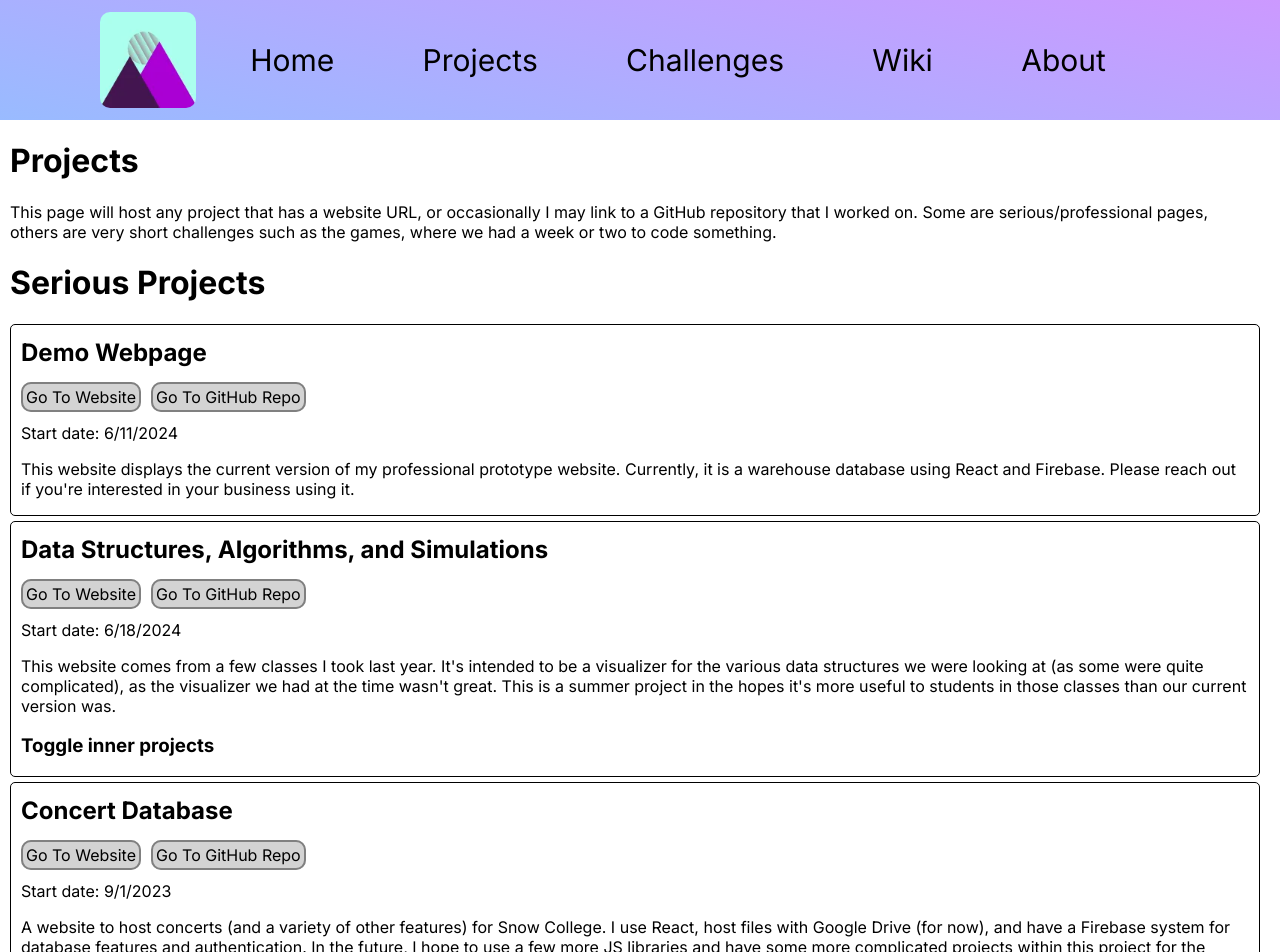
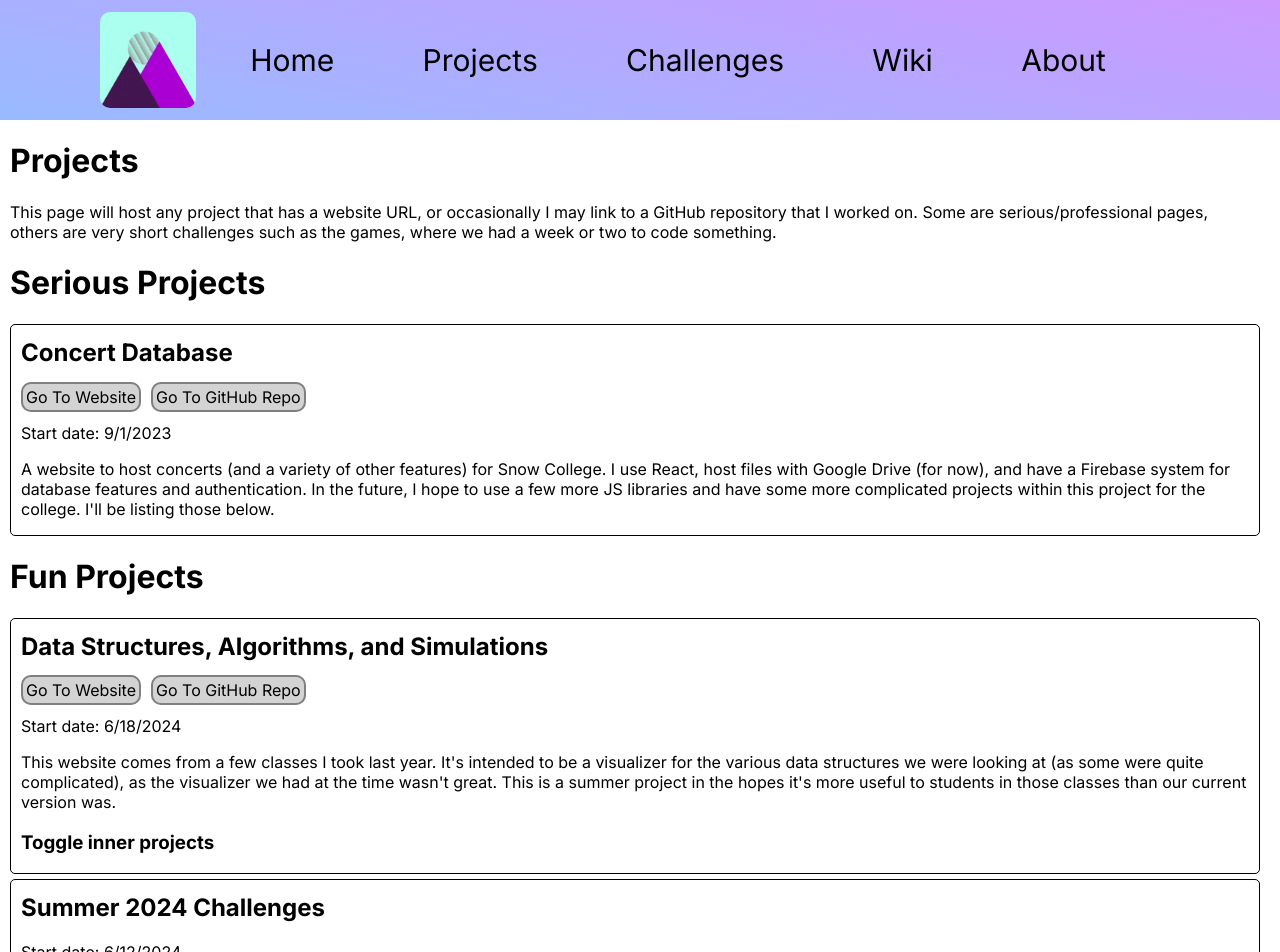
Before and after one commit to Cody-Howell/CodyHowellDevPage, a React (Create React App) app in the folder devhomepage/: page /#/projects in a window 1280 px wide. Shown: the top 952 px of the page. Built offline with nearby package versions, Linux system fonts and the light colour scheme.

Commit message:
Adjusted projects, added some info to challenges

```diff
--- a/devhomepage/src/components/Data.ts
+++ b/devhomepage/src/components/Data.ts
@@ -39,8 +39,8 @@ timeframe1Array.push({
   title: "Create a Board Game",
   number: 3,
   description: "Make a board game! You can make something new or simply implement an existing game, such as checkers or chess, or something more exotic like Hex Chess. ",
-  codyLink: "",
-  codyStars: 0,
+  codyLink: "https://github.com/Cody-Howell/SC2024-BoardGame",
+  codyStars: 2,
   taftLink: "",
   taftStars: 0,
   jesseLink: "",
--- a/devhomepage/src/components/Projects.tsx
+++ b/devhomepage/src/components/Projects.tsx
@@ -19,14 +19,34 @@ export class Projects extends React.Component {
           such as the games, where we had a week or two to code something.
         </p>
         <h1>Serious Projects</h1>
-        <Project project={{title: "Demo Webpage",
+        {/* <Project project={{
+          title: "Demo Webpage",
           link: "https://demo.codyhowell.dev",
           githubLink: "https://github.com/Cody-Howell/DemoProject",
           startDate: new Date('2024-06-11'),
           description: "This website displays the current version of my professional prototype website. Currently, it is a warehouse database using React and Firebase. Please reach out if you're interested in your business using it. ",
           nestedProjects: []
+        }} /> */}
+        <Project project={{
+          title: "Concert Database",
+          link: "https://concerts.codydhowell.com",
+          githubLink: "https://github.com/Cody-Howell/SnowConcerts",
+          startDate: new Date('2023-09-01'),
+          description: "A website to host concerts (and a variety of other features) for Snow College. I use React, host files with Google Drive (for now), and have a Firebase system for database features and authentication. In the future, I hope to use a few more JS libraries and have some more complicated projects within this project for the college. I'll be listing those below. ",
+          nestedProjects: [
+            // { title: "Score Library",
+            //   link: "https://concerts.codydhowell.com/work/scorelibrary",
+            //   githubLink: "",
+            //   startDate: new Date('2024-01-10'),
+            //   description: "DESCRIPTION HERE",
+            //   nestedProjects: [] }
+          ]
         }} />
-        <Project project={{title: "Data Structures, Algorithms, and Simulations",
+
+        {/* This is the "Fun Projects" line so that it's easier to find later on, say when scrolling by */}
+        <h1>Fun Projects</h1>
+        <Project project={{
+          title: "Data Structures, Algorithms, and Simulations",
           link: "https://data.codyhowell.dev",
           githubLink: "https://github.com/Cody-Howell/dsaVis",
           startDate: new Date('2024-06-18'),
@@ -50,17 +70,14 @@ export class Projects extends React.Component {
             }
           ]
         }} />
-        <Project project={{title: "Concert Database",
-        link: "https://concerts.codydhowell.com",
-        githubLink: "https://github.com/Cody-Howell/SnowConcerts",
-        startDate: new Date('2023-09-01'),
-        description: "A website to host concerts (and a variety of other features) for Snow College. I use React, host files with Google Drive (for now), and have a Firebase system for database features and authentication. In the future, I hope to use a few more JS libraries and have some more complicated projects within this project for the college. I'll be listing those below. ",
-        nestedProjects: [{title: "Score Library", link: "https://concerts.codydhowell.com/work/scorelibrary", githubLink: "", startDate: new Date('2024-01-10'), description: "Currently not working as intended; but it's a page that allows you to search through our indexed scores. Start by selecting a part in the top select form; only Jazz and Orchestral scores have been indexed. The form allows you to search the collection by a JS contains() method, so it filters by that subsection for each field.  ", nestedProjects: []}]
-        }} />
-
-        {/* This is the "Fun Projects" line so that it's easier to find later on, say when scrolling by */}
-        <h1>Fun Projects</h1>
-        <Project project={{title: "Summer 2024, Challenge 1",
+        <Project project={{
+          title: "Summer 2024 Challenges",
+          link: "",
+          githubLink: "",
+          startDate: new Date('2024-06-12'),
+          description: "Coding challenges over the summer.",
+          nestedProjects: [{
+            title: "Summer 2024, Challenge 1",
             link: "",
             githubLink: "https://github.com/Cody-Howell/SC2024-RetroGame",
             startDate: new Date('2024-06-12'),
@@ -81,13 +98,29 @@ export class Projects extends React.Component {
               description: "My second (and final) game in this group. As someone who likes Tetris and enjoys the modern movement style, I got.. not very close in this version. The movement feels a little bit janky, but most things follow modern guideline Tetris (minus T-spins and some rotation specifics). ",
               nestedProjects: []
             }]
+          }, {
+            title: "Summer 2024, Challenge 2",
+            link: "",
+            githubLink: "https://github.com/Cody-Howell/SC2024-ProductivityApp",
+            startDate: new Date('2024-07-02'),
+            description: "Productivity app challenge for the summer. I decided to make a memorization app, trying to make a Progressive Web App.",
+            nestedProjects: []
+          }, {
+            title: "Summer 2024, Challenge 3",
+            link: "",
+            githubLink: "https://github.com/Cody-Howell/SC2024-BoardGame",
+            startDate: new Date('2024-07-05'),
+            description: "I made Chess! mostly. It doesn't have En Passsant or castling. I attempted to code a chess bot with TensorFlow instead.",
+            nestedProjects: []
+          }
+          ]
         }} />
       </div>
     );
   }
 }
 
-class Project extends React.Component <{project: ProjectType}, {open: boolean}> {
+class Project extends React.Component<{ project: ProjectType }, { open: boolean }> {
   constructor(props) {
     super(props);
     this.state = {
@@ -96,22 +129,22 @@ class Project extends React.Component <{project: ProjectType}, {open: boolean}>
   }
 
   toggleOpen = () => {
-    this.setState({open: !this.state.open});
+    this.setState({ open: !this.state.open });
   }
 
   render() {
     let nestedProjects: React.ReactNode[] = [];
-    for (let i = 0; i < this.props.project.nestedProjects.length; i++){
-      nestedProjects.push(<Project project={this.props.project.nestedProjects[i]}/>);
+    for (let i = 0; i < this.props.project.nestedProjects.length; i++) {
+      nestedProjects.push(<Project project={this.props.project.nestedProjects[i]} />);
     }
-    return(
+    return (
       <div id='project'>
         <h2>{this.props.project.title}</h2>
         {this.props.project.link !== "" && (<a href={this.props.project.link} target='_blank' rel='noreferrer'>Go To Website</a>)}
         {this.props.project.githubLink !== "" && (<a href={this.props.project.githubLink} target='_blank' rel='noreferrer'>Go To GitHub Repo</a>)}
         <p>Start date: {this.props.project.startDate.toLocaleDateString()}</p>
         {this.props.project.description !== "" && (<p>{this.props.project.description}</p>)}
-        {nestedProjects.length > 0 && (<h3 onClick={this.toggleOpen} style={{cursor: "pointer"}}>Toggle inner projects</h3>)}
+        {nestedProjects.length > 0 && (<h3 onClick={this.toggleOpen} style={{ cursor: "pointer" }}>Toggle inner projects</h3>)}
         {this.state.open && (nestedProjects)}
       </div>
     )
```
Also changed, not shown: 7 other files (tests, documents, lock files or other folders). Lines whose indentation alone changed are shown as unchanged.
